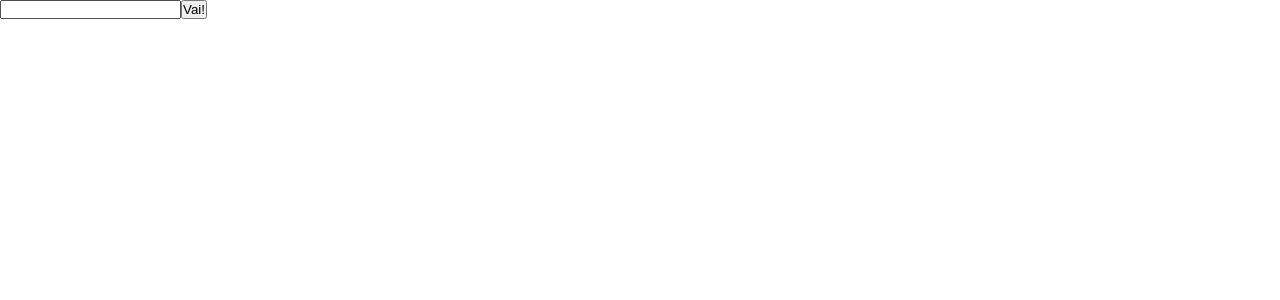
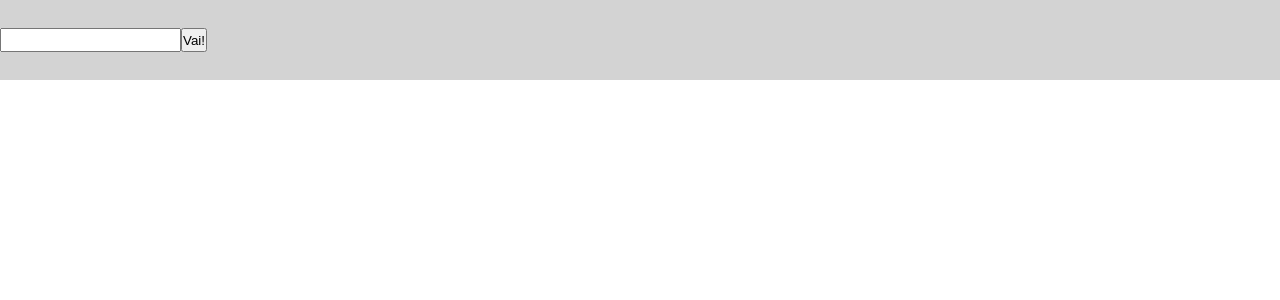
Before and after one commit to alemonacoo/vue-boolflix, a Vue app: page / in a window 1280 px wide. Shown: the top 300 px of the page. Built offline with nearby package versions, Linux system fonts and the light colour scheme.

Commit message:
milestone 3

```diff
--- a/package.json
+++ b/package.json
@@ -10,6 +10,7 @@
   "dependencies": {
     "axios": "^0.27.2",
     "core-js": "^3.8.3",
+    "font-awesome": "^4.7.0",
     "vue": "^2.6.14"
   },
   "devDependencies": {
--- a/src/App.vue
+++ b/src/App.vue
@@ -1,9 +1,9 @@
 <template>
   <div id="app">
-    <div>
+    <header>
       <input type="text" name="query" v-model="query" @keyup.enter="search()">
       <button @click="search()" >Vai!</button>
-    </div>
+    </header>
     <div>
       <h2 v-if="movies.length > 0">Movies</h2>
       <MovieCard v-for="movie in movies" :key="movie.id" :movie="movie"/>
@@ -72,9 +72,13 @@ export default {
 
 <style lang="scss">
 @import url(@/main.scss);
-#app {
-
-
-
+header{
+  display: flex;
+  align-items: center;
+  height: 10vh;
+  background-color: lightgray;
+  input, button{
+    height: 3vh;
+  }
 }
 </style>
--- a/src/components/movieCard.vue
+++ b/src/components/movieCard.vue
@@ -5,7 +5,8 @@
         <p>Language:
         <FlagComponent :language="movie.original_language"/>
         </p>
-        <p>Vote: {{movie.vote_average}}</p>
+        <VoteComponent :vote="movie.vote_average"/>
+        <PosterComponent :image="movie.poster_path" :alt="movie.title"/>
 </div>
 </template>
 
@@ -13,6 +14,8 @@
 <script>
 
 import FlagComponent from '@/components/flagComponent.vue';
+import PosterComponent from '@/components/posterComponent.vue';
+import VoteComponent from '@/components/voteComponent.vue';
 
 export default {
     name: 'MovieCard',
@@ -20,7 +23,9 @@ export default {
         movie: Object,
     },
     components:{
-        FlagComponent
+        FlagComponent,
+        PosterComponent,
+        VoteComponent
     }
 }
 </script>
--- /dev/null
+++ b/src/components/posterComponent.vue
@@ -0,0 +1,33 @@
+<template>
+  <div>
+    <img :src="getImage()" :alt="alt" @error="errorPoster($event)">
+  </div>
+</template>
+
+<script>
+export default {
+    name: 'PosterComponent',
+    props:{
+        image: String,
+        alt: String
+    },
+    methods:{
+        getImage(){
+        const width = 500;
+        return 'https://image.tmdb.org/t/p/w' + width + this.image;
+        },
+        errorPoster(event){
+        event.target.src = 'https://www.metrorollerdoors.com.au/wp-content/uploads/2018/02/unavailable-image-300x225.jpg'
+        }
+    }
+
+
+}
+</script>
+
+<style lang="scss" scoped>
+img{
+    max-width: 140px;
+}
+
+</style>
--- a/src/components/tvSeriesCard.vue
+++ b/src/components/tvSeriesCard.vue
@@ -5,20 +5,27 @@
         <p>Language:
         <FlagComponent :language="tv.original_language"/>
         </p>
-        <p>Vote: {{tv.vote_average}}</p>
+        <VoteComponent :vote="tv.vote_average"/>
+        <PosterComponent :image="tv.poster_path" :alt="tv.title"/>
+
     </div>
 </template>
 
 <script>
 
 import FlagComponent from '@/components/flagComponent.vue';
+import PosterComponent from '@/components/posterComponent.vue';
+import VoteComponent from '@/components/voteComponent.vue';
+
 
 export default {
     name: 'TvSeriesCard',
     props:{
         tv: Object,
     },components:{
-        FlagComponent
+        FlagComponent,
+        PosterComponent,
+        VoteComponent
     }
 }
 </script>
--- /dev/null
+++ b/src/components/voteComponent.vue
@@ -0,0 +1,25 @@
+<template>
+  <div>
+    <FontAwesomeIcon icon="fa-solid fa-star" />
+    {{getOneToFive(vote)}}
+  </div>
+</template>
+
+<script>
+export default {
+    name: 'VoteComponent',
+    props:{
+        vote: Number,
+    },
+    methods:{
+        getOneToFive(n){
+            return Math.ceil(n/2);
+        }
+    }
+
+}
+</script>
+
+<style>
+
+</style>
```
Also changed, not shown: 1 other file (tests, documents, lock files or other folders).
